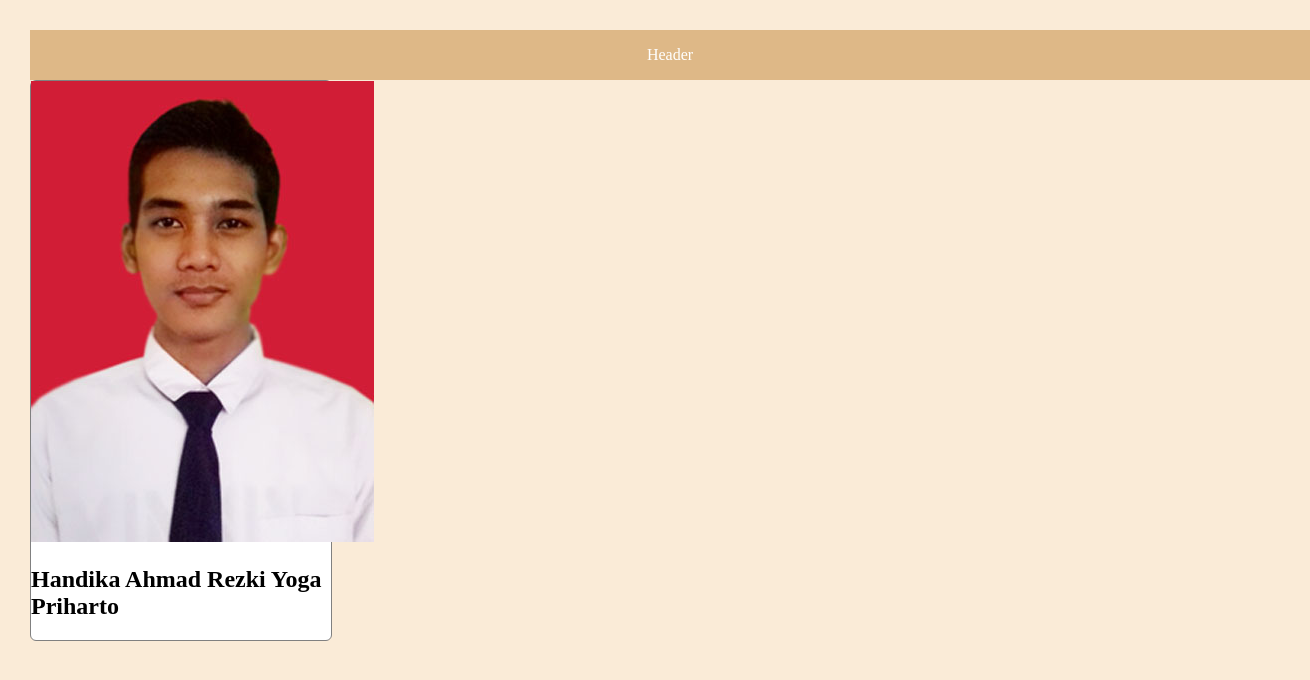
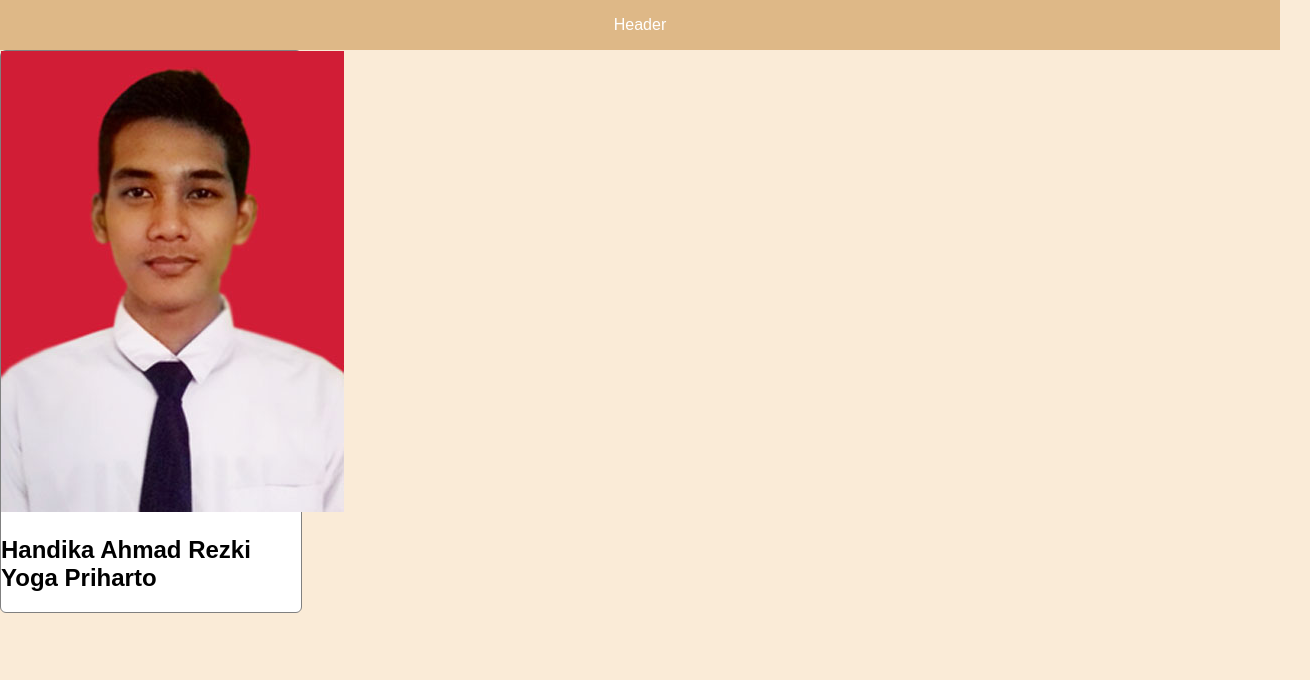
Before and after one commit to handika-ar/my-repo-from-remote, a plain HTML site: page index.html in a window 1280 px wide. Shown: the whole page, 1310 px wide, since content can reach past the window. Drawn offline with Linux system fonts and the light colour scheme.

Commit message:
changed style for selector body to make the layout prettier, and changed fot to Arial

```diff
--- a/style.css
+++ b/style.css
@@ -1,7 +1,10 @@
 body{
     width: 100%;
-    margin: 30px;
+    height: 100px;
+    margin: 0px;
+    padding: 0px;
     background-color: antiquewhite;
+    font-family: Arial, Helvetica, sans-serif;
 }
 
 #profile-container{
```
